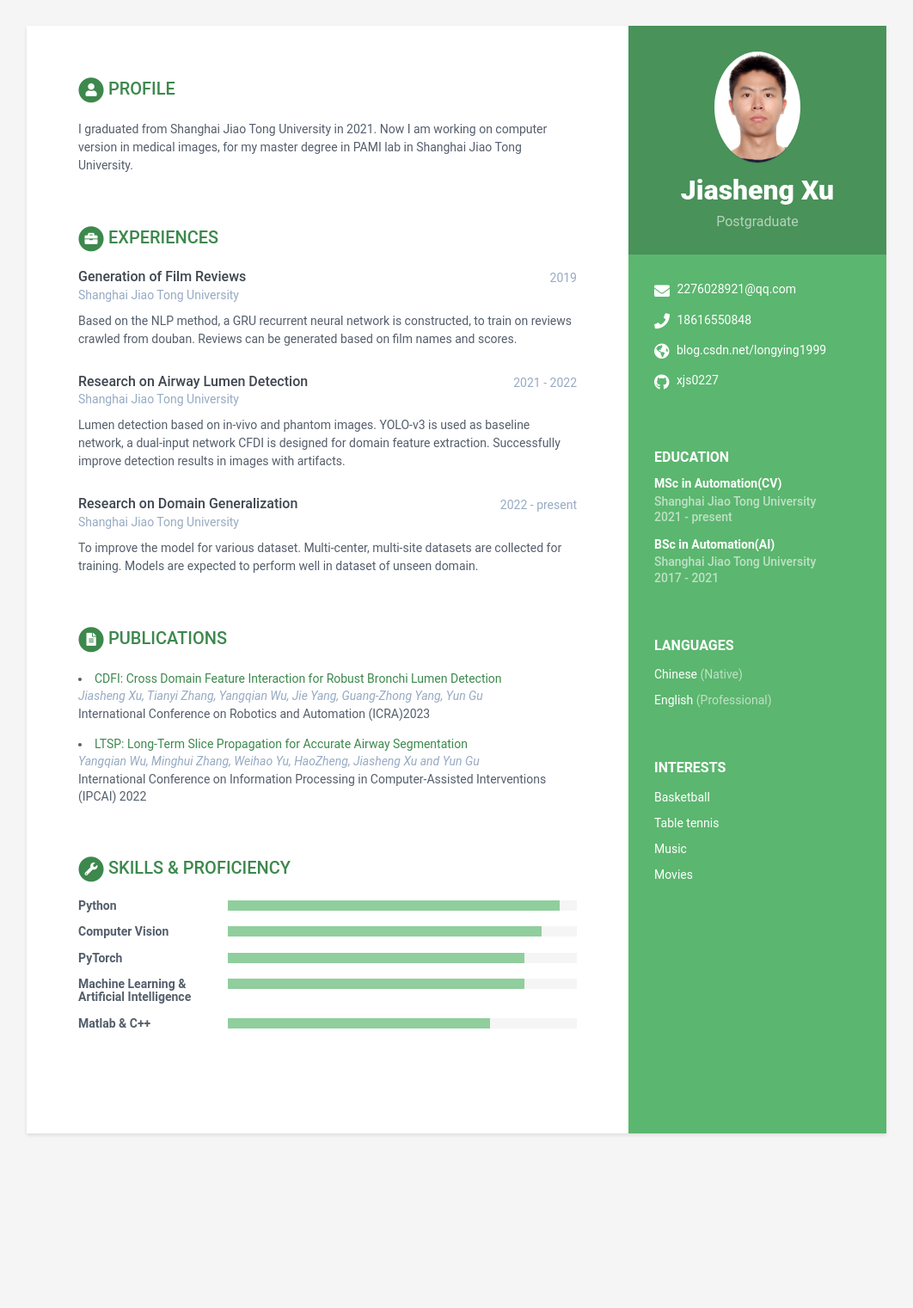
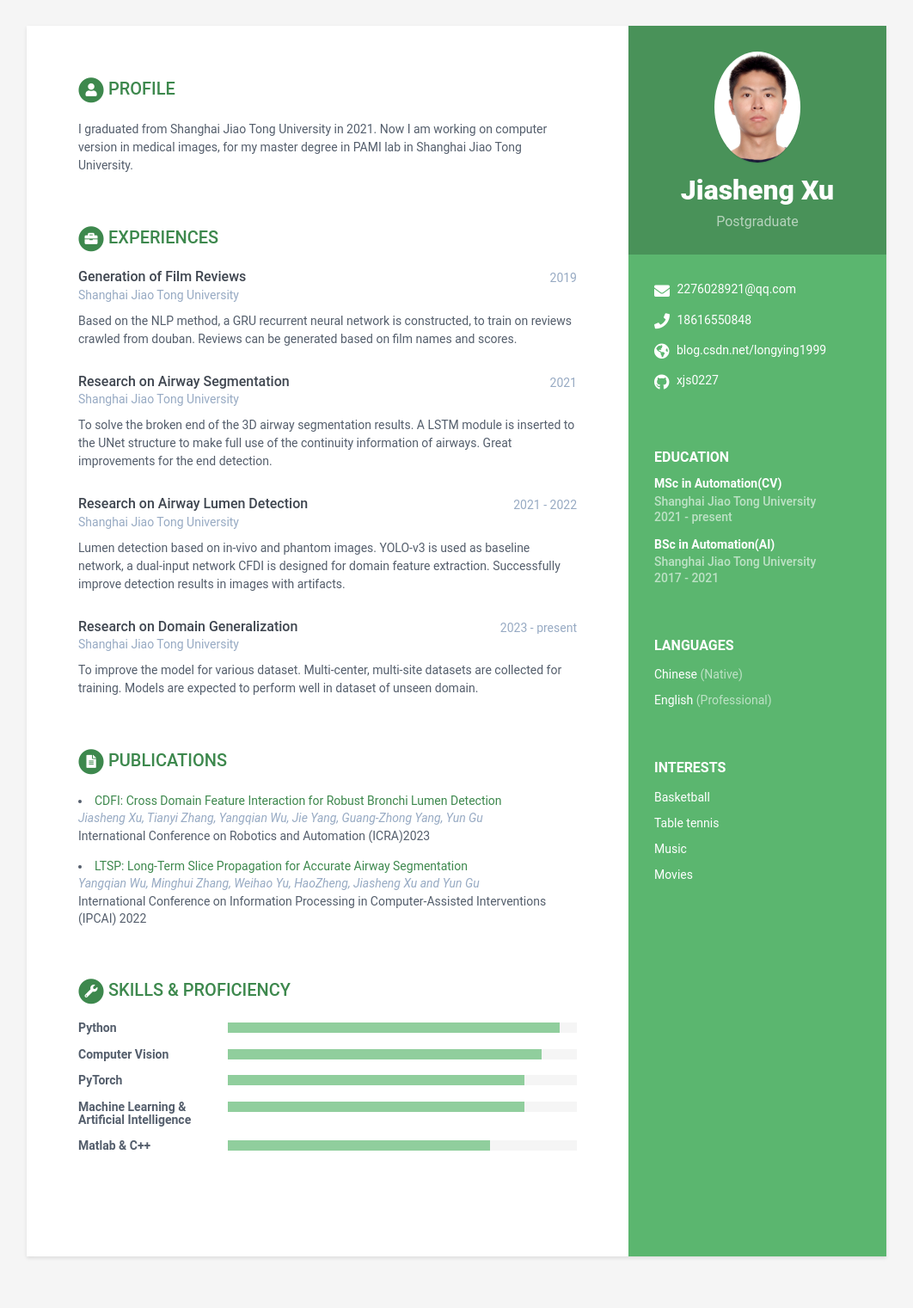
Before and after one commit to longyingsuifeng0227/xjs0227.github.io, a Jekyll site: the page built from index.html, in a window 1280 px wide. Shown: the whole page at 86% size, without its empty margins (109-1171 px from the left). Built offline with Jekyll 4.4.1, drawn with Linux system fonts in a browser that asks for light colours; before the commit the page ends 1378 px from its top, so only the background shows below that.

Commit message:
Update data.yml

```diff
--- a/_data/data.yml
+++ b/_data/data.yml
@@ -78,6 +78,13 @@ experiences:
           Based on the NLP method, a GRU recurrent neural network is constructed,
           to train on reviews crawled from douban. Reviews can be generated based
           on film names and scores.
+      - role: Research on Airway Segmentation
+        time: 2021
+        company: Shanghai Jiao Tong University
+        details: |
+          To solve the broken end of the 3D airway segmentation results. A LSTM
+          module is inserted to the UNet structure to make full use of the continuity
+          information of airways. Great improvements for the end detection.
       - role: Research on Airway Lumen Detection
         time: 2021 - 2022
         company: Shanghai Jiao Tong University
@@ -87,7 +94,7 @@ experiences:
           feature extraction. Successfully improve detection results in images
           with artifacts.
       - role: Research on Domain Generalization
-        time: 2022 - present
+        time: 2023 - present
         company: Shanghai Jiao Tong University
         details: |
           To improve the model for various dataset. Multi-center, multi-site
```
